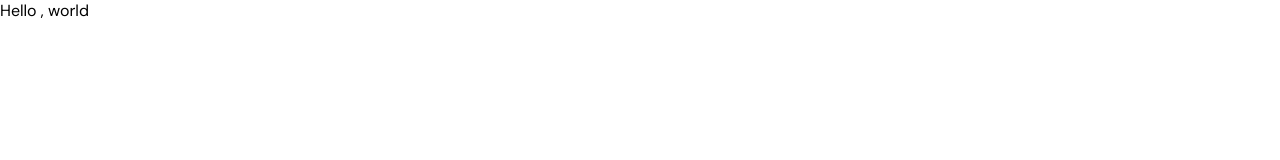
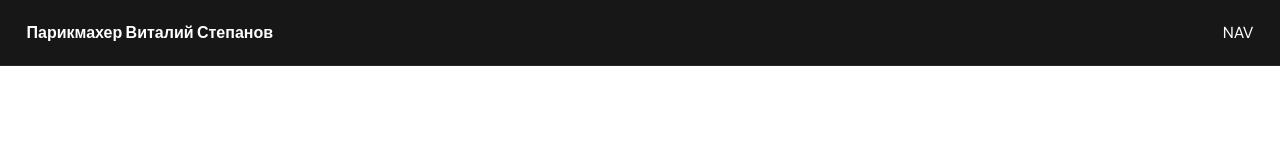
Before and after one commit to Vitaliihair/style-my-portfolio, a plain HTML site: page index.html in a window 1280 px wide. Drawn offline with Linux system fonts and the light colour scheme.

Commit message:
second commit
сделан логотип и начата работа с навигацией

```diff
--- a/css/main.css
+++ b/css/main.css
@@ -2,7 +2,9 @@
 @import url('https://fonts.googleapis.com/css2?family=DM+Sans:ital,opsz,wght@0,9..40,100..1000;1,9..40,100..1000&family=Poppins:wght@500;700&display=swap');
 
 
-
+/* * {
+  border: 1px solid red;
+} */
 
 .poppins-medium {
     font-family: "Poppins", sans-serif;
@@ -36,3 +38,35 @@ html, body {
   font-weight: 400;
   font-style: normal;
 }
+
+
+.container {
+  margin: 0 auto;
+  padding: 0 15px;
+  max-width: 1257px;
+}
+
+
+/* nav */
+
+.nav{
+  padding: 20px 0;
+  border-bottom: 1px solid #26292d;
+  background-color: #171718 ;
+  color: #fff;
+}
+.nav-row {
+  display: flex;
+  justify-content: space-between;
+  align-items: center;
+  column-gap: 30px;
+  row-gap: 20px;
+  flex-wrap: wrap;
+}
+.logo{
+  color: #fff;
+  font-size: 28;
+  font-family: "Poppins", sans-serif;
+    font-weight: 700;
+    font-style: normal;
+}
--- a/index.html
+++ b/index.html
@@ -7,6 +7,15 @@
     <link rel="stylesheet" href="./css/main.css">
 </head>
 <body>
-    <h1>Hello , world</h1>
+    <nav class="nav">
+     <div class="container">
+        <div class="nav-row">
+            <a href="./index.html" class="logo"><strong class="logo-strong">Парикмахер Виталий Степанов</strong></a>
+            <ul class="nav-list">
+                NAV
+            </ul>
+        </div>
+     </div>
+    </nav>
 </body>
 </html>
```
